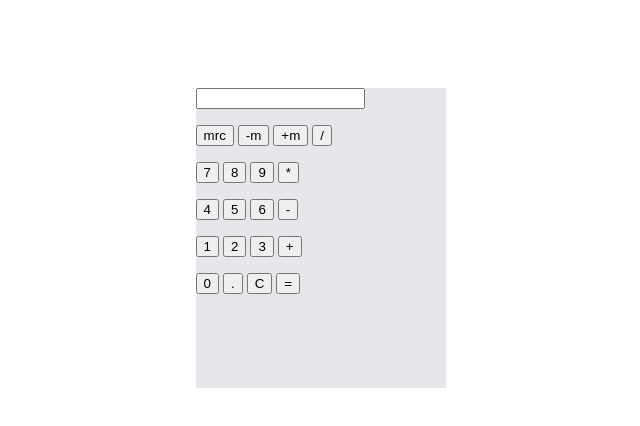
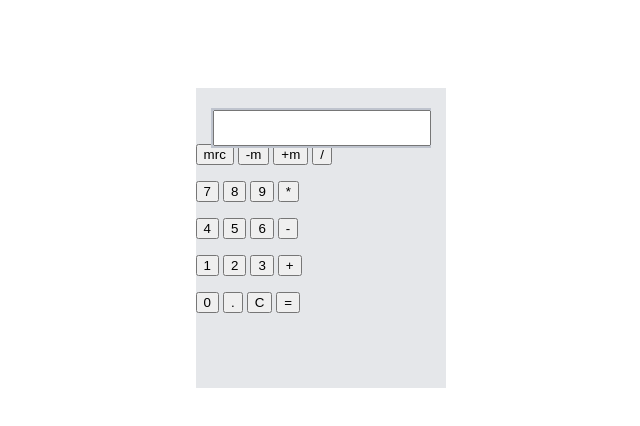
Before and after one commit to princessofarchery/calculator, a plain HTML site: page index.html in a window 1280 px wide. Shown: the whole page, without its empty margins (318-958 px from the left). Drawn offline with Linux system fonts and the light colour scheme.

Commit message:
Added the display and display input
* Added display input and display and all of its parameters

```diff
--- a/calculator.css
+++ b/calculator.css
@@ -13,3 +13,24 @@
 	left: 40%;
 
 }
+
+/* Display */
+.display {
+	background-color: #BFC4CE;
+	width: 220px;
+	position:relative;
+	left: 15px;
+	top: 20px;
+	height: 40px;
+}
+.display input {
+	position: relative;
+	left: 2px;
+	top: 2px;
+	height: 30px;
+	width: 210px;
+	color: black;
+	background-color: #bcc95;
+	font-size: 21px;
+	text-align: right;
+}
```
